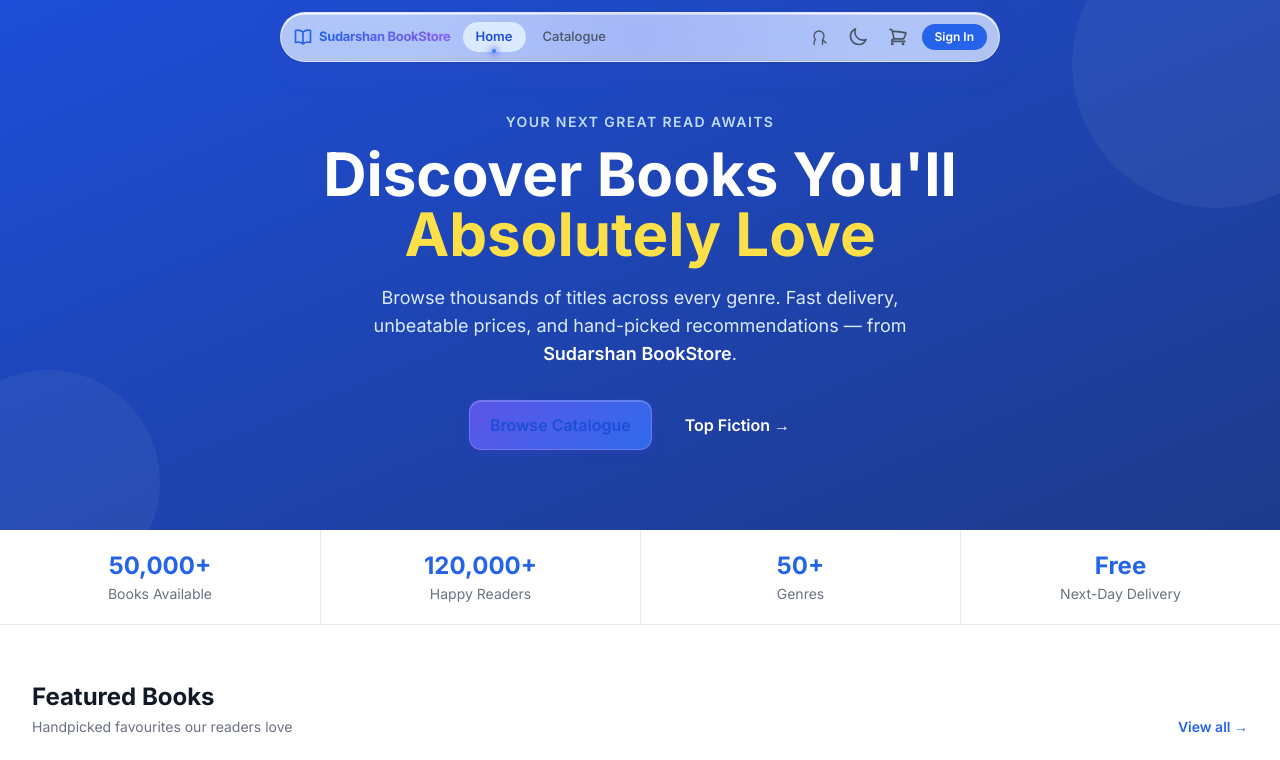
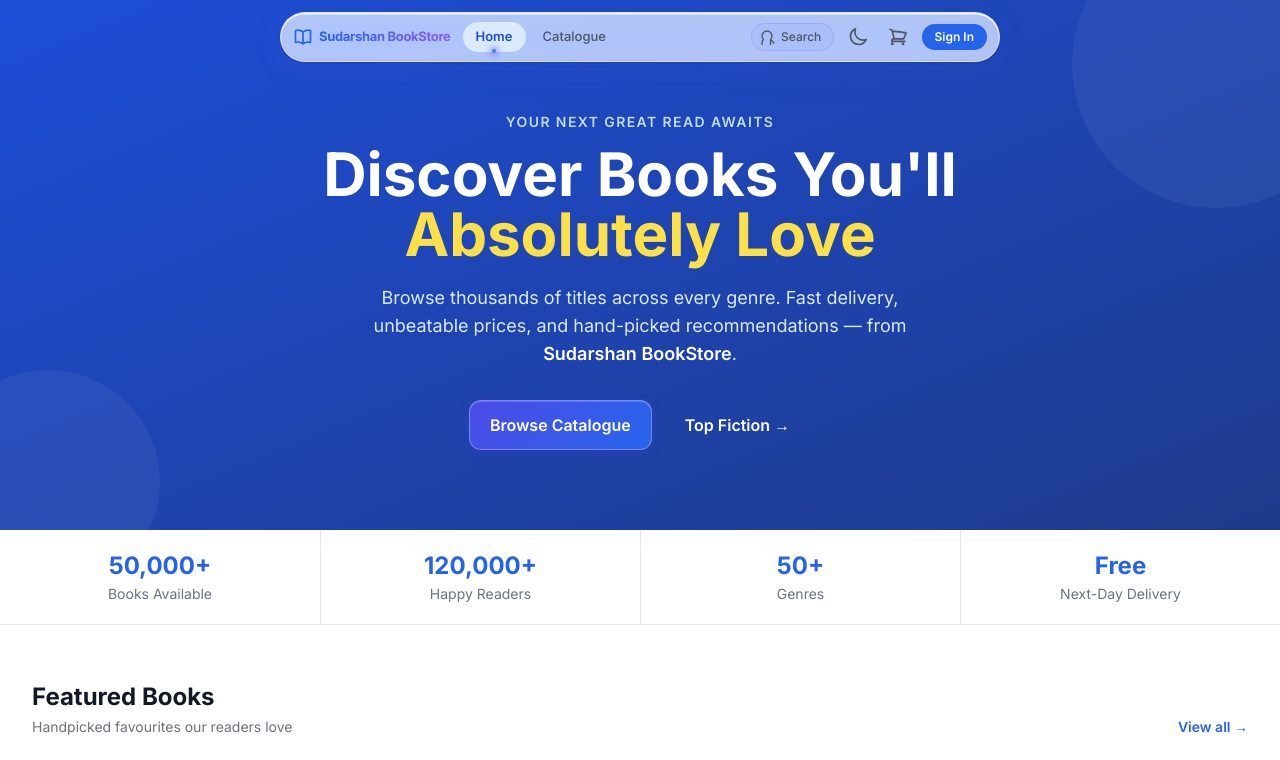
Before and after one commit to SudarshanBharate/BookStore, a React (Vite) app: page / in a window 1280 px wide. Shown: the top 760 px of the page. Built offline with nearby package versions, Linux system fonts and the light colour scheme; grey boxes are pictures that could not be loaded.

Commit message:
ui: search pill label, island cursor shimmer, browse catalogue white text, demo login prefill

```diff
--- a/src/components/Navbar.jsx
+++ b/src/components/Navbar.jsx
@@ -64,11 +64,10 @@ export default function Navbar() {
         } w-[min(94vw,720px)]`}
         style={{ "--mx": "50%", "--my": "50%" }}
       >
-        {/* Cursor glow overlay */}
+        {/* Cursor-tracked shimmer — brightens toward the cursor like btn-magnetic */}
         <span
           aria-hidden
-          className="pointer-events-none absolute inset-0 rounded-[inherit] transition-opacity duration-300"
-          style={{ background: "radial-gradient(circle at var(--mx) var(--my), rgba(99,102,241,0.15) 0%, transparent 65%)" }}
+          className="island-cursor-shimmer pointer-events-none absolute inset-0 rounded-[inherit]"
         />
 
         {/* Logo */}
@@ -135,10 +134,11 @@ export default function Navbar() {
             <button
               type="button"
               onClick={() => setSearchOpen(true)}
-              aria-label="Open search"
-              className="island-icon-btn"
+              aria-label="Search books"
+              className="island-search-pill"
             >
               <SearchIcon />
+              <span>Search</span>
             </button>
           )}
         </form>
@@ -189,15 +189,15 @@ export default function Navbar() {
         <div className="island pointer-events-auto mt-2 w-[min(94vw,720px)] rounded-3xl px-4 py-4 space-y-3">
           <form onSubmit={handleSearch}>
             <div className="relative">
-              <span className="pointer-events-none absolute inset-y-0 left-3 flex items-center text-gray-400">
-                <SearchIcon />
+              <span className="pointer-events-none absolute inset-y-0 left-3 flex items-center gap-1 text-gray-400">
+                <SearchIcon /><span className="text-xs font-medium">Search</span>
               </span>
               <input
                 type="search"
-                placeholder="Search books…"
+                placeholder="Type to search books…"
                 value={searchQuery}
                 onChange={(e) => setSearchQuery(e.target.value)}
-                className="input pl-9 text-sm"
+                className="input pl-20 text-sm"
               />
             </div>
           </form>
--- a/src/index.css
+++ b/src/index.css
@@ -290,7 +290,32 @@
     border-radius: 1.5rem !important;
   }
 
-  /* ── Island icon buttons (theme, search, cart, hamburger) ───────────── */
+  /* ── Cursor-tracked shimmer overlay on the island itself ────────────── */
+  .island-cursor-shimmer {
+    background: radial-gradient(
+      circle at var(--mx, 50%) var(--my, 50%),
+      rgba(255, 255, 255, 0.22) 0%,
+      rgba(99, 102, 241, 0.10) 40%,
+      transparent 65%
+    );
+    opacity: 0;
+    transition: opacity 0.25s ease;
+  }
+
+  .island:hover .island-cursor-shimmer {
+    opacity: 1;
+  }
+
+  .dark .island-cursor-shimmer {
+    background: radial-gradient(
+      circle at var(--mx, 50%) var(--my, 50%),
+      rgba(99, 102, 241, 0.22) 0%,
+      rgba(139, 92, 246, 0.10) 40%,
+      transparent 65%
+    );
+  }
+
+  /* ── Island icon buttons (theme, cart, hamburger) ───────────────────── */
   .island-icon-btn {
     @apply rounded-full p-1.5 transition-all duration-200;
     color: rgba(75, 85, 99, 1); /* gray-600 */
@@ -315,6 +340,47 @@
 
   .dark .island-icon-btn:hover {
     background: rgba(99, 102, 241, 0.18);
+    color: rgb(165, 180, 252);
+  }
+
+  /* ── Search pill — icon + "Search" label, clearly interactive ───────── */
+  .island-search-pill {
+    display: inline-flex;
+    align-items: center;
+    gap: 0.3rem;
+    padding: 0.25rem 0.7rem 0.25rem 0.5rem;
+    border-radius: 9999px;
+    font-size: 0.75rem;
+    font-weight: 500;
+    color: rgba(75, 85, 99, 1);
+    border: 1px solid rgba(99, 102, 241, 0.20);
+    background: rgba(99, 102, 241, 0.06);
+    transition: all 0.2s cubic-bezier(0.34, 1.3, 0.64, 1);
+    white-space: nowrap;
+  }
+
+  .island-search-pill:hover {
+    background: rgba(99, 102, 241, 0.13);
+    border-color: rgba(99, 102, 241, 0.38);
+    color: rgb(79, 70, 229);
+    transform: translateY(-1px);
+    box-shadow: 0 2px 8px rgba(99, 102, 241, 0.15);
+  }
+
+  .island-search-pill:active {
+    background: rgba(99, 102, 241, 0.20);
+    transform: translateY(0) scale(0.95);
+  }
+
+  .dark .island-search-pill {
+    color: rgba(209, 213, 219, 1);
+    border-color: rgba(99, 102, 241, 0.25);
+    background: rgba(99, 102, 241, 0.10);
+  }
+
+  .dark .island-search-pill:hover {
+    background: rgba(99, 102, 241, 0.22);
+    border-color: rgba(165, 180, 252, 0.45);
     color: rgb(165, 180, 252);
   }
 
--- a/src/pages/HomePage.jsx
+++ b/src/pages/HomePage.jsx
@@ -50,7 +50,7 @@ export default function HomePage() {
               as={Link}
               to="/catalogue"
               size="lg"
-              className="!bg-white !text-primary-700 hover:!bg-primary-50"
+              className="!bg-primary-500 !text-white hover:!bg-primary-400 !border-white/30"
             >
               Browse Catalogue
             </Button>
--- a/src/pages/LoginPage.jsx
+++ b/src/pages/LoginPage.jsx
@@ -6,7 +6,9 @@ import Button from "../components/Button";
 export default function LoginPage() {
   const { login } = useAuth();
   const navigate = useNavigate();
-  const [form, setForm] = useState({ email: "", password: "" });
+  // Pre-fill demo credentials so testers can sign in instantly.
+  // Newly registered users will come here with empty fields (no stored defaults).
+  const [form, setForm] = useState({ email: "demo@bookstore.com", password: "Demo1234" });
   const [errors, setErrors] = useState({});
   const [loading, setLoading] = useState(false);
 
@@ -110,7 +112,7 @@ export default function LoginPage() {
 
           {/* Demo hint */}
           <p className="mt-4 text-center text-xs text-gray-400 dark:text-gray-500">
-            Demo: any valid email &amp; 8+ char password
+            Demo credentials are pre-filled — just click <strong>Sign In</strong>
           </p>
         </div>
 
```
